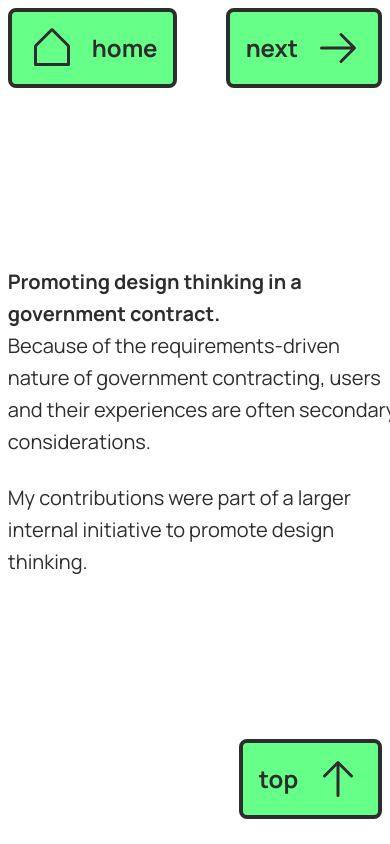
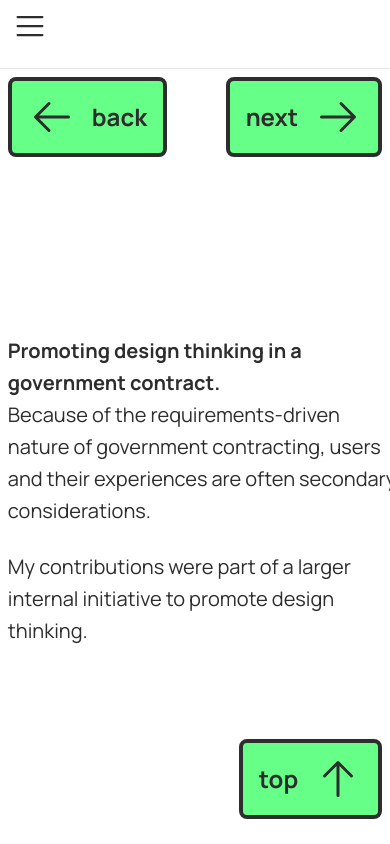
Before and after one commit to edhwang90/vite-portfolio, a React (Vite) app: page /govredesign in a window 390 px wide. Shown: the top 844 px of the page. Built offline with nearby package versions, Linux system fonts and the light colour scheme; no server answers.

Commit message:
refactor
initial refactor to include menu

```diff
--- /dev/null
+++ b/src/App.scss
@@ -0,0 +1,167 @@
+$font-color: #2d2d2d;
+$link-hover-color: #1CADFF;
+$white: #ffffff;
+$bg-grey: #f7f7f7;
+$light-grey: #e4e4e7;
+$medium-grey: #bababa;
+$danger: #ef4444;
+$danger-highlight: #FFE6E6;
+$success: #22c55e;
+$success-highlight: #D1FFE2;
+$warning: #fbbf24;
+$warning-highlight: #FFF4D1;
+$transition: .5s;
+$side-menu-width: 212px;
+
+// Default state styles (menu is hidden)
+.content-all-wrapper {
+  position: relative;
+  transition: $transition;
+}
+
+.side-menu {
+  overflow-y: auto;
+
+  // positions the menu on reveal
+  position: absolute;
+  top: 0;
+  left: 0;
+  height: 100%;
+  width: $side-menu-width;
+  transform: translate3d(-100%, 0, 0); // hides menu
+  transition: $transition;
+  z-index: 2;
+
+  // styling
+  background-color: $white;
+  border-right: 1px solid $light-grey;
+
+  .item {
+    transition: $transition;
+  }
+}
+
+// Show state styles (menu is showing)
+.menu-active {
+  .content-all-wrapper {
+    // moves page to right
+    transform: translate3d($side-menu-width, 0, 0);
+  }
+
+  .side-menu {
+    // moves menu to right, revealing it
+    transform: translate3d(0,0,0);
+  }
+}
+
+.side-menu-other {
+  margin-top: 112px;
+}
+
+.side-menu {
+  padding: 16px 24px;
+}
+
+.side-menu-main {
+  margin-top: 56px;
+  margin-bottom: 56px;
+}
+
+.side-menu-main, .side-menu-other {
+  li {
+    margin-bottom: 16px;
+
+    &:last-of-type {
+      margin-bottom: 0px;
+    }
+  }
+}
+
+.close-button, .menu-button {
+  border-radius: 8px;
+}
+
+// nav bar
+.nav-bar {
+  width: 100%;
+  display: flex;
+  justify-content: space-between;
+  padding: 16px 24px;
+  border-bottom: 1px solid $light-grey;
+  z-index: 1;
+
+  button:hover {
+    outline: auto;
+    outline-color: $link-hover-color;
+    outline-style: dotted;
+  }
+}
+
+.nav-right-links {
+  display: flex;
+  align-items: center;
+
+  a {
+    margin-right: 24px;
+
+    &:last-of-type {
+      margin-right: 0px;
+    }
+  }
+}
+
+// icons
+.icon {
+  color: $font-color;
+}
+
+.menu-icon, .x-icon {
+  width: 36px;
+  height: auto;
+}
+
+.project-nav {
+  background-color: $white;
+}
+
+.nav-bar, .side-menu {
+  button {
+    outline: none;
+    background-color: transparent;
+    border: none;
+    padding: 0;
+    display: flex;
+    flex-direction: row;
+    justify-content: center;
+    align-items: center;
+    cursor: pointer;
+
+    span {
+        margin-left: 8px;
+      font-weight: 500;
+    }
+  }
+}
+
+// media queries
+@media only screen and (max-width: 720px) {
+  .nav-bar {
+    padding: 8px 12px;
+  }
+
+  .side-menu {
+    width: 100%;
+    z-index: 2;
+  }
+
+  .menu-button {
+    justify-content: left;
+    margin-bottom: 16px;
+    width: fit-content;
+  }
+
+  .nav-bar {
+    display: flex;
+    flex-direction: column;
+  }
+}
--- a/src/App.tsx
+++ b/src/App.tsx
@@ -1,16 +1,93 @@
-import React from 'react';
+import React, { useEffect, useState } from 'react';
 import Home from './pages/home';
-import { Route, Routes } from 'react-router-dom';
+import { Route, Routes, useLocation } from 'react-router-dom';
 import Recipebook from './pages/recipebook';
 import Fareshare from './pages/fareshare';
 import GovRedesign from './pages/govredesign';
 import Storybook from './pages/storybook';
 import Sandbox from './pages/sandbox';
+import useMenuHandler from './hooks/useMenuHandler';
+
+import { ListIcon, XIcon } from "@phosphor-icons/react";
+import './App.scss';
+import { projectsJson } from './projects-json';
 
 function App() {
+  const [isMenuOpen, setIsMenuOpen] = useState(false);
+  const [isHome, setIsHome] = useState(true);
+  const { disableFocus, showSideMenu } = useMenuHandler();
+  const location = useLocation();
+
+  useEffect(() => {
+    // cleans up tab experience
+    disableFocus('.side-menu-action');
+
+    console.log('asdf', location);
+    if (location.pathname !== '/') setIsHome(false);
+  }, [disableFocus, location])
+
+  const showMenu = (visible: boolean) => {
+    setIsMenuOpen(visible);
+    showSideMenu(visible);
+  }
 
   return (
-    <React.Fragment>
+    <>
+      {
+        !isHome &&
+
+        <nav className="nav-bar">
+          <button className={`menu-button status-${isMenuOpen}`} onClick={() => showMenu(true)}><ListIcon className="icon menu-icon" /></button>
+        </nav>
+      }
+
+
+      <div className="side-menu">
+        <div className="side-menu-top">
+          <button className={`close-button side-menu-action status-${isMenuOpen}`} onClick={() => showMenu(false)}><XIcon className="icon x-icon" /></button>
+        </div>
+
+        <div className="side-menu-main">
+          <ul>
+            <li><a className="side-menu-action bold" href="/" title="to Home" onClick={()=> showMenu(false)}>home</a></li>
+          </ul>
+        </div>
+
+        <div className="side-menu-other">
+          <ul>
+            <li>
+              <a
+                className="side-menu-action"
+                title="Resume"
+                href="https://drive.google.com/file/d/12HREhXkfXXBlZdbBTZWuId3ab8WiKxSs/view?usp=sharing"
+                rel="noopener noreferrer"
+                target="_blank">
+                  resume
+              </a>
+            </li>
+            <li>
+              <a title="LinkedIn"
+                href="https://www.linkedin.com/in/edmond-hwang-3614902aa/"
+                rel="noopener noreferrer"
+                target="_blank">
+                  linkedin
+              </a>
+            </li>
+            <li>
+              <a
+                className="side-menu-action"
+                title="GitHub"
+                href="https://github.com/edhwang90"
+                rel="noopener noreferrer"
+                target="_blank">
+                  github
+              </a>
+            </li>
+          </ul>
+        </div>
+      </div>
+
+      <div className="content-all-wrapper">
         <Routes>
           <Route path="/" element={<Home />} />
           <Route path="/sandbox" element={<Sandbox />} />
@@ -22,7 +99,8 @@ function App() {
           {/* Handle 404 Not Found pages */}
           <Route path="*" element={<div className="not-found">404 Not Found</div>} />
         </Routes>
-    </React.Fragment>
+      </div>
+    </>
   )
 }
 
--- /dev/null
+++ b/src/hooks/useMenuHandler.tsx
@@ -0,0 +1,46 @@
+import { useCallback } from 'react';
+import useTabHandler from './useTabHandler';
+
+const useMenuHandler = () => {
+  const { hideHiddenFocus } = useTabHandler();
+
+  // cleans up tab experience
+  const disableFocus = useCallback((querySelector: string) => {
+    document.querySelectorAll(querySelector).forEach((action: Element) => {
+      action.setAttribute('tabindex', '-1');
+    });
+  }, [])
+
+  // cleans up tab experience
+  const enableFocus = (querySelector: string) => {
+    document.querySelectorAll(querySelector).forEach((action: Element, index: number) => {
+      action.setAttribute('tabindex', '1');
+
+      if (index === 0) (action as HTMLElement).focus();
+    });
+  }
+
+  const showSideMenu = (visible: boolean = false) => {
+
+    let body = document.body;
+    body.classList.toggle('menu-active');
+
+    // cleans up tab experience
+    if (!visible) {
+      disableFocus('.side-menu-action');
+      enableFocus('.menu-button');
+      hideHiddenFocus(false);
+    } else {
+      enableFocus('.side-menu-action');
+      hideHiddenFocus(true);
+    }
+  }
+
+  return {
+    disableFocus,
+    enableFocus,
+    showSideMenu
+  }
+}
+
+export default useMenuHandler;
--- /dev/null
+++ b/src/hooks/useTabHandler.tsx
@@ -0,0 +1,43 @@
+import { useState, useEffect, useCallback } from 'react';
+
+const useTabHandler = () => {
+  const [isOpen, setIsOpen] = useState(false);
+
+  // cleans up tab experience
+  const disableFocus = useCallback((querySelector: string) => {
+    document.querySelectorAll(querySelector).forEach((action: Element) => {
+      action.setAttribute('inert', '');
+    });
+  }, [])
+
+  const enableFocus = useCallback((querySelector: string) => {
+    document.querySelectorAll(querySelector).forEach((action: Element) => {
+      action.removeAttribute('inert');
+    });
+  }, [])
+
+  const hideHiddenFocus = (visibility: boolean = false) => {
+    setIsOpen(visibility)
+  }
+
+  useEffect(() => {
+    if (isOpen) {
+      disableFocus('.nav-bar');
+      disableFocus('.projects-wrapper');
+    }
+    else {
+      enableFocus('.nav-bar');
+      enableFocus('.projects-wrapper');
+    }
+
+  }, [isOpen])
+
+  return {
+    isOpen,
+    hideHiddenFocus,
+    enableFocus,
+    disableFocus
+  }
+}
+
+export default useTabHandler;
--- a/src/partials/projects-layout/projects-layout.scss
+++ b/src/partials/projects-layout/projects-layout.scss
@@ -21,6 +21,11 @@
   padding-top: 64px;
 }
 
+.test {
+  position: sticky;
+  top: 0;
+}
+
 @media only screen and (max-width: 820px) {
   .bottom-nav {
     flex-direction: column;
--- a/src/partials/projects-layout/projects-layout.tsx
+++ b/src/partials/projects-layout/projects-layout.tsx
@@ -5,7 +5,7 @@ import '../../styles/page.scss';
 import './projects-layout.scss';
 
 import type ProjectsLayoutProps from "../../types/types";
-import { ArrowRightIcon, HouseSimpleIcon } from "@phosphor-icons/react";
+import { ArrowLeftIcon, ArrowRightIcon } from "@phosphor-icons/react";
 import { projectsJson } from '../../projects-json';
 
 const ProjectsLayout = (props: ProjectsLayoutProps) => {
@@ -17,15 +17,15 @@ const ProjectsLayout = (props: ProjectsLayoutProps) => {
 
   const nextProject = (currentPage: string) => {
     switch (currentPage) {
+      case 'recipebook':
+        setNextDisplay('a front-end dev sandbox');
+        setNextRoute('/sandbox');
+        break;
       case 'sandbox':
         setNextDisplay('a carpooling mobile app');
         setNextRoute('/fareshare');
         break;
       case 'fareshare':
-        setNextDisplay('a cooking web app');
-        setNextRoute('/recipebook');
-        break;
-      case 'recipebook':
         setNextDisplay('a .gov redesign');
         setNextRoute('/govredesign');
         break;
@@ -34,14 +34,18 @@ const ProjectsLayout = (props: ProjectsLayoutProps) => {
         setNextRoute('/storybook');
         break;
       case 'storybook':
-        setNextDisplay('a front-end dev sandbox');
-        setNextRoute('/sandbox');
+        setNextDisplay('a cooking web app');
+        setNextRoute('/recipebook');
         break;
       default:
         setNextDisplay('a front-end dev sandbox');
         setNextRoute('/sandbox');
         break;
     }
+  }
+
+  const goBack = () => {
+    window.history.back();
   }
 
   useEffect(() => {
@@ -63,14 +67,14 @@ const ProjectsLayout = (props: ProjectsLayoutProps) => {
             <div className="row fixed-nav">
               <div className="col-12">
 
-                <a className="home-link fixed-link" href="/">
-                  <HouseSimpleIcon className="nav-arrow" />
-                  <span>home</span>
+                <a className="home-link fixed-link" onClick={goBack}>
+                  <ArrowLeftIcon  className="nav-arrow"/>
+                  <span>back</span>
                 </a>
 
                 <a className="next-link fixed-link" href={nextRoute} title={nextDisplay}>
                   <span>next</span>
-                  <ArrowRightIcon className="nav-arrow" />
+                  <ArrowRightIcon  className="nav-arrow" />
 
                 </a>
               </div>
@@ -78,6 +82,7 @@ const ProjectsLayout = (props: ProjectsLayoutProps) => {
           </nav>
 
           { children }
+
           <div className="row border-top">
             <div className="col-12">
               <div className="bottom-nav">
--- a/src/projects-json.tsx
+++ b/src/projects-json.tsx
@@ -1,6 +1,17 @@
 import type { Project } from "./types/types";
 
 export const projectsJson: Project[] = [
+  {
+    title: 'helping with recipe usage',
+    tags: [
+      'web',
+      'responsive',
+      'PWA focus'
+    ],
+    route: '/recipebook',
+    color: '#66FF88',
+    type: 'design'
+  },
   {
     title: 'a front-end dev sandbox',
     tags: [
@@ -20,17 +31,6 @@ export const projectsJson: Project[] = [
       'transparency'
     ],
     route: '/fareshare',
-    color: '#66FF88',
-    type: 'design'
-  },
-  {
-    title: 'helping with recipe usage',
-    tags: [
-      'web',
-      'AI',
-      'accessibility'
-    ],
-    route: '/recipebook',
     color: '#66FF88',
     type: 'design'
   },
--- a/src/styles/page.scss
+++ b/src/styles/page.scss
@@ -1,6 +1,6 @@
 $link-color: #1CADFF;
 
-nav {
+nav.projects-nav, nav.nav-page {
   z-index: 2;
   position: fixed;
   left: 0;
```
Lines whose indentation alone changed are shown as unchanged.
